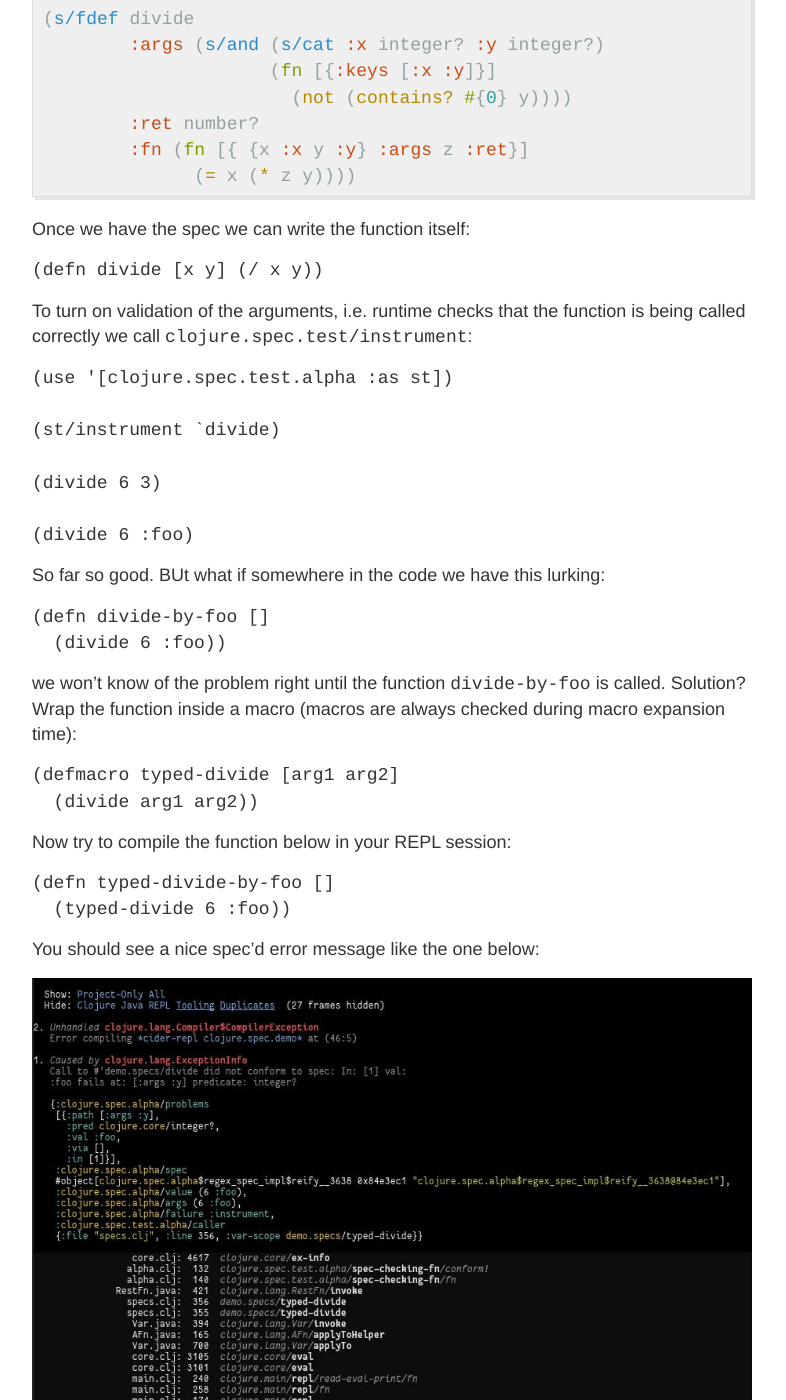
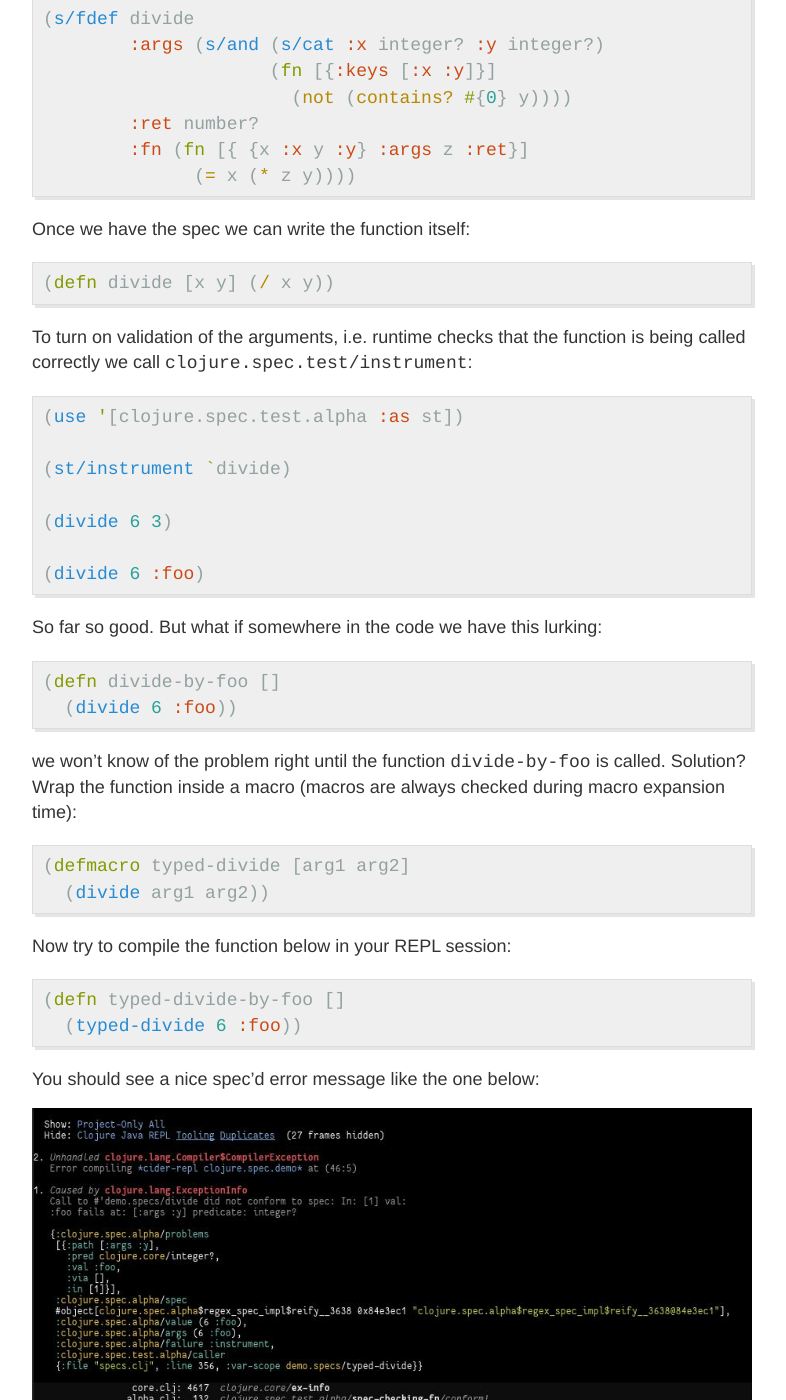
Before and after one commit to fbielejec/fbielejec.github.io, a Jekyll site: the page built from _posts/2018-1-20-clojure-compiletime-spec-checks.md, in a window 1280 px wide and 1400 px high, scrolled down 1553 px. Shown: the whole window, without its empty margins (248-1034 px from the left). Built offline with Jekyll 4.4.1, drawn with Linux system fonts in a browser that asks for light colours.

Commit message:
code highlights

````diff
--- a/_posts/2018-1-20-clojure-compiletime-spec-checks.md
+++ b/_posts/2018-1-20-clojure-compiletime-spec-checks.md
@@ -62,13 +62,13 @@ Let's go ahead and write a function spec for the *divide* function. We want the
 
 Once we have the spec we can write the function itself:
 
-```Clojure
+{% highlight clojure %}
 (defn divide [x y] (/ x y))
-```
+{% endhighlight %}
 
 To turn on validation of the arguments, i.e. runtime checks that the function is being called correctly we call `clojure.spec.test/instrument`:
 
-```Clojure
+{% highlight clojure %}
 (use '[clojure.spec.test.alpha :as st])
 
 (st/instrument `divide)
@@ -76,28 +76,28 @@ To turn on validation of the arguments, i.e. runtime checks that the function is
 (divide 6 3)
 
 (divide 6 :foo)
-```
+{% endhighlight %}
 
-So far so good. BUt what if somewhere in the code we have this lurking:
+So far so good. But what if somewhere in the code we have this lurking:
 
-```Clojure
+{% highlight clojure %}
 (defn divide-by-foo []
   (divide 6 :foo))
-```
+{% endhighlight %}
 
 we won't know of the problem right until the function `divide-by-foo` is called. Solution? Wrap the function inside a macro (macros are always checked during macro expansion time):
 
-```Clojure
+{% highlight clojure %}
 (defmacro typed-divide [arg1 arg2]
   (divide arg1 arg2))
-```
+{% endhighlight %}
 
 Now try to compile the function below in your REPL session:
 
-```Clojure
+{% highlight clojure %}
 (defn typed-divide-by-foo []
   (typed-divide 6 :foo))
-```
+{% endhighlight %}
 
 You should see a nice spec'd error message like the one below:
 
````
